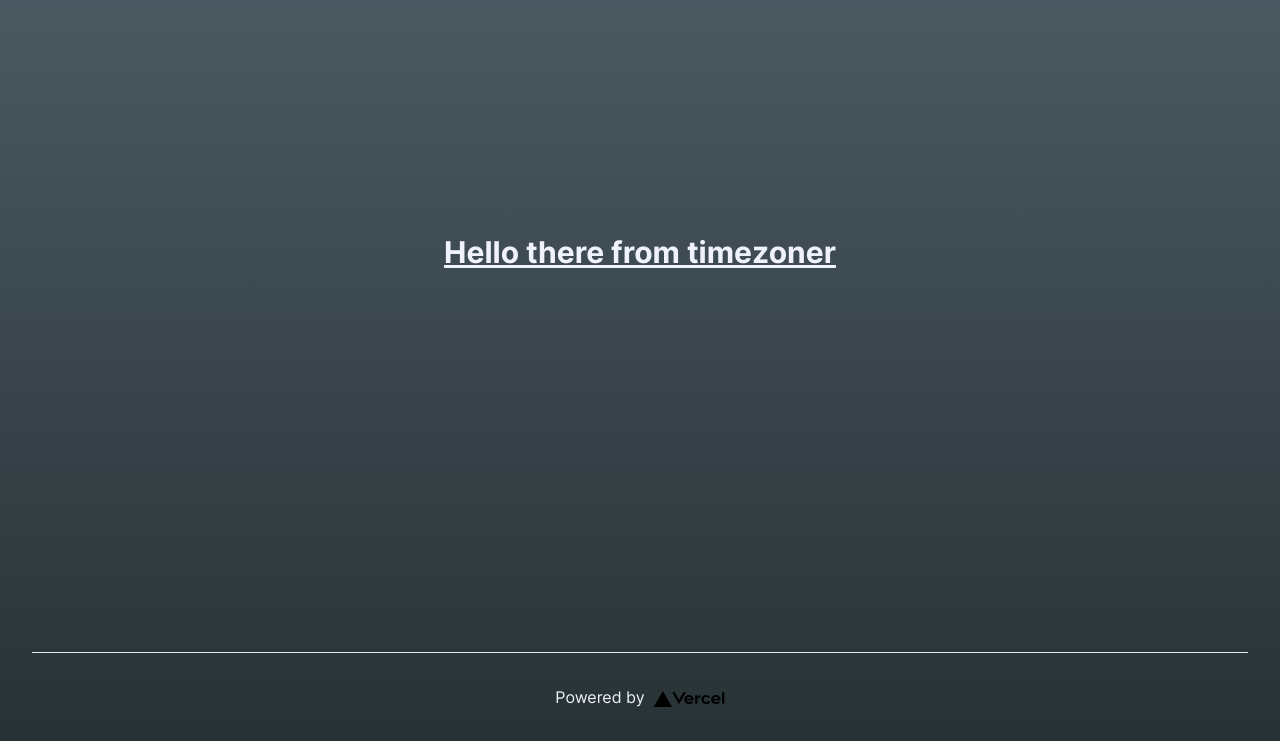
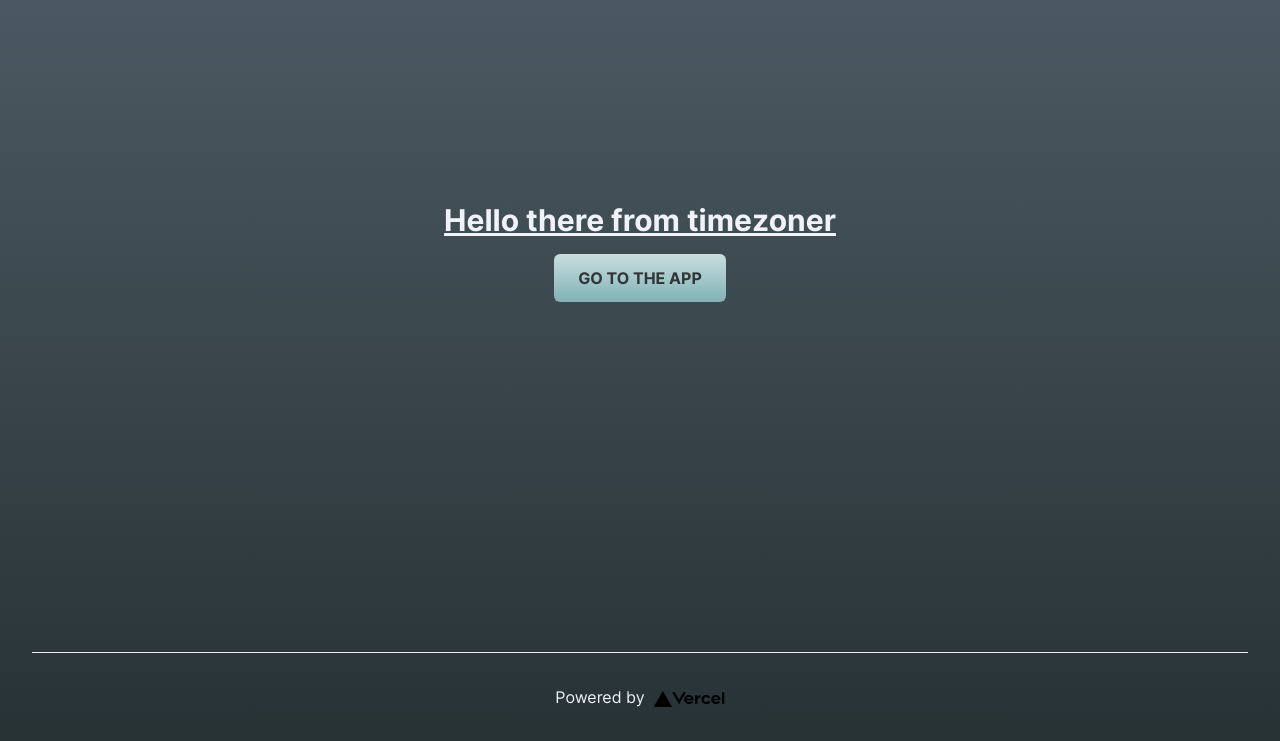
Before and after one commit to androso/timezoner-v2, a Next.js app: page / in a window 1280 px wide. Shown: the part 148-889 px from the top of the page. Built offline with nearby package versions, Linux system fonts and the light colour scheme; no server answers.

Commit message:
Redirecting to dashboard if user exists

```diff
--- /dev/null
+++ b/components/UnprotectedRoute.tsx
@@ -0,0 +1,17 @@
+import { useRouter } from "next/router";
+import { useAuth } from "../lib/context";
+
+type props = {
+	children: any;
+};
+
+export default function UnprotectedRoute({ children }: props) {
+	const { user, loading } = useAuth();
+	const router = useRouter();
+
+	if (user != null && !loading) {
+		router.push("/dashboard", undefined, { shallow: true });
+	} else if (user == null && !loading) {
+		return children;
+	}
+}
--- a/pages/index.tsx
+++ b/pages/index.tsx
@@ -1,26 +1,13 @@
 import dynamic from "next/dynamic";
 import Head from "next/head";
 import Image from "next/image";
-import { useRouter } from "next/router";
-import { useAuth } from "../lib/context";
+import { LightButtonLink } from "../components/LightButton";
 import styles from "../styles/Home.module.css";
-
-const DynamicLoadingSpinner = dynamic(
-	() => import("../components/LoadingSpinner"),
-	{
-		ssr: false,
-	}
-);
+import UnprotectedRoute from "../components/UnprotectedRoute";
 
 export default function Home() {
-	const { user, loading } = useAuth();
-	const router = useRouter();
-	if (loading) {
-		return <DynamicLoadingSpinner />;
-	} else if (user) {
-		router.push("/dashboard", undefined, { shallow: true });
-	} else {
-		return (
+	return (
+		<UnprotectedRoute>
 			<div className={styles.container}>
 				<Head>
 					<title>Create Next App</title>
@@ -32,6 +19,11 @@ export default function Home() {
 					<h1 className="text-3xl font-bold underline">
 						Hello there from timezoner
 					</h1>
+					<LightButtonLink
+						css="mt-4"
+						innerText="Go to the app"
+						redirectTo="/login"
+					/>
 				</main>
 
 				<footer className={styles.footer}>
@@ -52,6 +44,6 @@ export default function Home() {
 					</a>
 				</footer>
 			</div>
-		);
-	}
+		</UnprotectedRoute>
+	);
 }
```
Also changed, not shown: lib/hooks.ts (deleted, +0 -22 lines).
